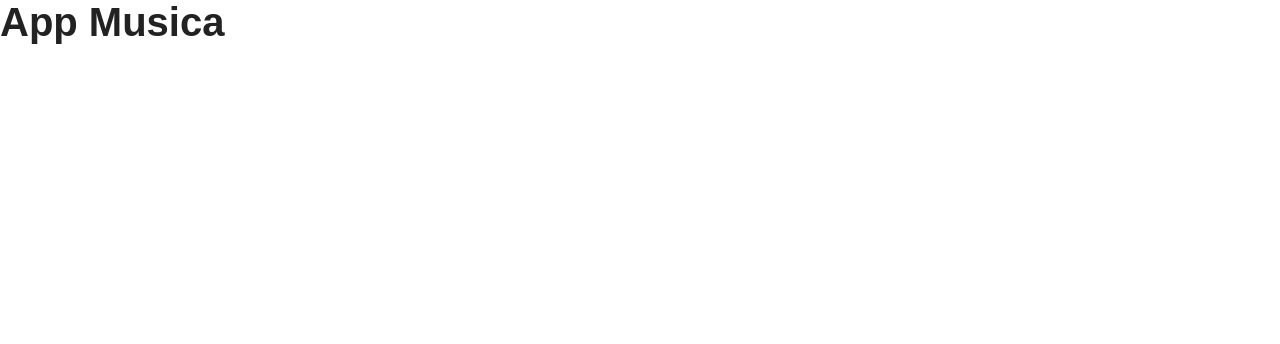
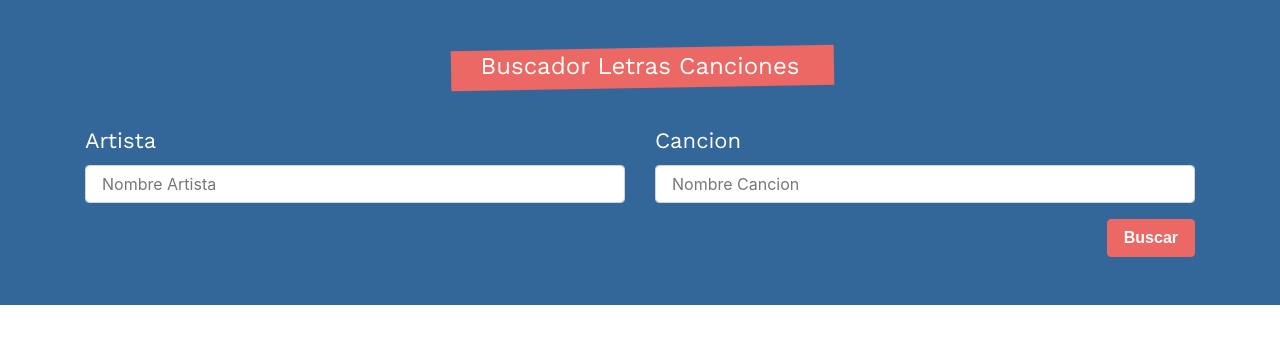
Before and after one commit to freddyarteaga/React_Letras, a React (Create React App) app: page / in a window 1280 px wide. Shown: the top 344 px of the page. Built offline with nearby package versions, Linux system fonts and the light colour scheme; a web font is replaced by a local one.

Commit message:
creando el formulario

```diff
--- a/src/components/Formulario.js
+++ b/src/components/Formulario.js
@@ -2,7 +2,45 @@
 
 const Formulario = () => {
     return (
-        <h1>App Musica</h1>
+        <div className='bg-info'>
+            <div className='container'>
+                <div className='row'>
+                    <form
+                        className='col card text-white bg-transparent mb-5 pt-5 bg-2'
+                    >
+                        <fieldset>
+                            <legend className='text-center'>Buscador Letras Canciones</legend>
+                            <div className='row'>
+                                <div className='col-md-6'>
+                                    <div className='form-group'>
+                                        <label>Artista</label>
+                                        <input  type='text'
+                                        className='form-control'
+                                        name='artista'
+                                        placeholder='Nombre Artista'
+                                    ></input>
+                                    </div>
+                                </div>
+                                <div className='col-md-6'>
+                                    <div className='form-group'>
+                                        <label>Cancion</label>
+                                        <input  type='text'
+                                        className='form-control'
+                                        name='arcanciontista'
+                                        placeholder='Nombre Cancion'
+                                    ></input>
+                                    </div>
+                                </div>
+                            </div>
+                            <button
+                                type='submit'
+                                className='btn btn-primary float-right'
+                            >Buscar</button>
+                        </fieldset>
+                    </form>
+                </div>
+            </div>
+        </div>
      );
 }
 
```
